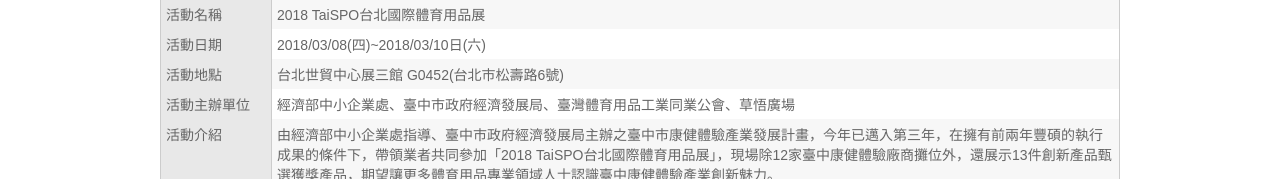
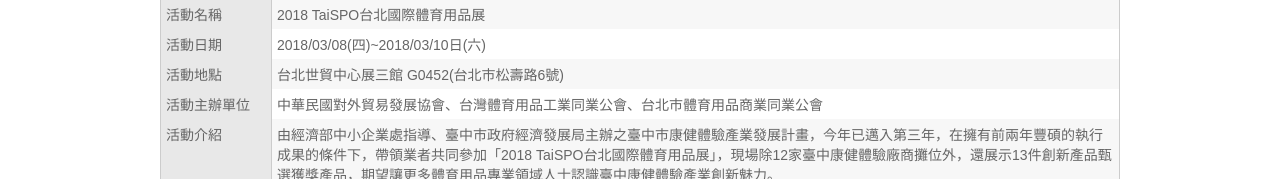
Before and after one commit to joy122/joy122.github.io, a plain HTML site: page news20180308.html in a window 1280 px wide. Shown: the part 235-414 px from the top of the page. Drawn offline with Linux system fonts and the light colour scheme.

Commit message:
20180308chinag2

```diff
--- a/news20180308.html
+++ b/news20180308.html
@@ -69,7 +69,7 @@ Licence URI: http://www.os-templates.com/template-terms
                     </tr>
                     <tr>
                         <td class="dark">活動主辦單位</td>
-                        <td>經濟部中小企業處、臺中市政府經濟發展局、臺灣體育用品工業同業公會、草悟廣場 </td>
+                        <td>中華民國對外貿易發展協會、台灣體育用品工業同業公會、台北市體育用品商業同業公會</td>
                     </tr>
                     <tr>
                         <td class="dark">活動介紹</td>
```
